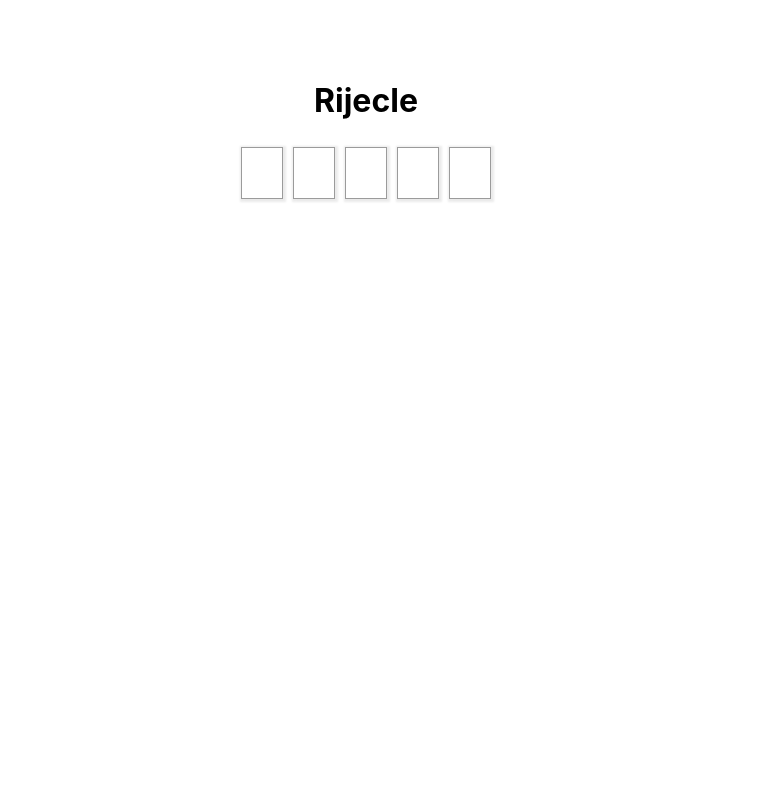
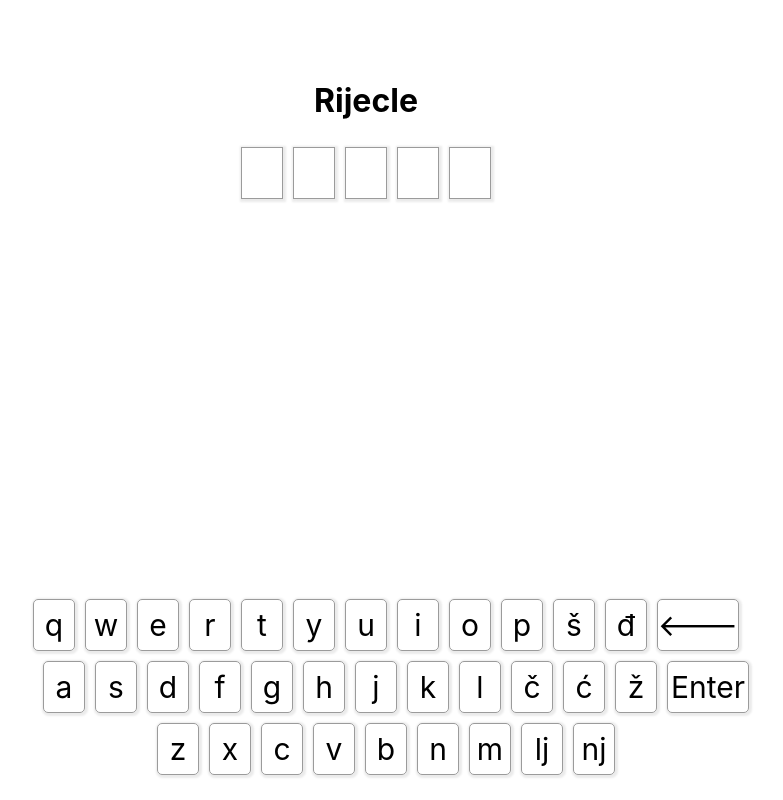
Before and after one commit to Mats01/rijecle, a React (Create React App) app: page / in a window 1280 px wide. Shown: the whole page, without its empty margins (274-1057 px from the left). Built offline with nearby package versions, Linux system fonts and the light colour scheme.

Commit message:
add on-screen keyboard

```diff
--- a/src/App.css
+++ b/src/App.css
@@ -28,10 +28,16 @@
   color: #61dafb;
 }
 
+.key:active {
+  box-shadow: none !important;
+}
+
+
 @keyframes App-logo-spin {
   from {
     transform: rotate(0deg);
   }
+
   to {
     transform: rotate(360deg);
   }
--- a/src/App.tsx
+++ b/src/App.tsx
@@ -1,8 +1,11 @@
 import React, { FC, useCallback, useEffect, useState } from 'react';
 import logo from './logo.svg';
 import './App.css';
+import Keyboard from './Keyboard';
 
 const isAlpha = (ch: string): boolean => {
+  if (ch === 'lj') return true;
+  if (ch === 'nj') return true;
   return /^[A-ZŠĐŽČĆ]$/i.test(ch);
 }
 
@@ -35,6 +38,15 @@ const styles = {
     flexDirection: 'row' as 'row',
     margin: 'auto',
   },
+  keyboardContainer: {
+    position: 'absolute' as 'absolute',
+    bottom: 20,
+    left: 20,
+    width: '100%',
+    display: 'flex',
+    alighItems: 'center',
+
+  },
 }
 
 function App() {
@@ -51,19 +63,23 @@ function App() {
   //   }
   // }, [previousWords]);
 
-  const getKey = useCallback(
-    (e: KeyboardEvent) => {
-      if (e.key === 'Backspace') {
+  const acceptLetter = useCallback((key: string) => {
+    if (key === 'Backspace') {
       setWord(word.slice(0, -1));
     }
-      if (e.key === 'Enter') {
+    if (key === 'Enter') {
       word.length === 5 && checkWord();
     }
-      else if (isAlpha(e.key)) {
+    else if (isAlpha(key)) {
       if (word.length < 5) {
-          setWord([...word, e.key]);
+        setWord([...word, key]);
       }
     }
+  }, [word]);
+
+  const getKeyFromPhisycalKeyboard = useCallback(
+    (e: KeyboardEvent) => {
+      acceptLetter(e.key);
     }, [word])
 
   const getWiktionary = async (): Promise<boolean> => {
@@ -131,9 +147,9 @@ function App() {
   }
 
   useEffect(() => {
-    document.addEventListener('keydown', getKey);
+    document.addEventListener('keydown', getKeyFromPhisycalKeyboard);
     return () => {
-      document.removeEventListener('keydown', getKey);
+      document.removeEventListener('keydown', getKeyFromPhisycalKeyboard);
     }
 
   }, [word])
@@ -145,6 +161,11 @@ function App() {
         <Guesses word={guess.word} colors={guess.colors} key={index.toString()} />
       ))}
       <Guesses word={word} colors={colors} />
+      <div
+        style={styles.keyboardContainer}
+      >
+        <Keyboard correct={[]} incorrect={[]} sendKeyPress={(key) => acceptLetter(key)} />
+      </div>
     </div >
   );
 }
--- /dev/null
+++ b/src/Keyboard.tsx
@@ -0,0 +1,84 @@
+import React, { FC } from 'react'
+
+
+const styles = {
+  wrapper: {
+    display: 'flex',
+    flexDirection: 'column' as 'column',
+    margin: 'auto',
+  },
+  row: {
+    display: 'flex',
+    flexDirection: 'row' as 'row',
+    margin: 'auto',
+  },
+  key: {
+    border: '1px solid rgb(155,155,155)',
+    width: 40,
+    height: 50,
+    margin: 5,
+    fontSize: 30,
+    display: 'flex',
+    textAlign: 'center' as 'center',
+    justifyContent: 'center' as 'center',
+    alignItems: 'center' as 'center',
+    boxShadow: '1px 1px 2px 2px rgba(55,55,55,0.1)',
+    borderRadius: '5px',
+    cursor: 'pointer',
+  }
+}
+
+
+const Keyboard: FC<{ correct: string[], incorrect: string[], sendKeyPress: (key: string) => void }> = ({ correct, incorrect, sendKeyPress }) => {
+
+  const firstRow = ['q', 'w', 'e', 'r', 't', 'y', 'u', 'i', 'o', 'p', 'š', 'đ'];
+  const secondRow = ['a', 's', 'd', 'f', 'g', 'h', 'j', 'k', 'l', 'č', 'ć', 'ž'];
+  const thirdRow = ['z', 'x', 'c', 'v', 'b', 'n', 'm', 'lj', 'nj'];
+
+  return (
+    <>
+      <div style={styles.wrapper}>
+        <div style={styles.row}>
+          <>
+            {firstRow.map(key => (
+              <div style={styles.key} key={key} className='key'
+                onClick={() => sendKeyPress(key)}
+              >
+                {key}
+              </div>
+            ))}
+          </>
+          <div
+            style={{ ...styles.key, width: 80 }}
+            onClick={() => sendKeyPress('Backspace')}
+          >{'<---'}</div>
+        </div>
+        <div style={{ ...styles.row, marginLeft: 20 }}>
+          <>
+            {secondRow.map(key => (
+              <div style={styles.key} key={key} className='key'
+                onClick={() => sendKeyPress(key)}
+              >
+                {key}
+              </div>
+            ))}
+          </>
+          <div
+            style={{ ...styles.key, width: 80 }}
+            onClick={() => sendKeyPress('Enter')}
+          >{'Enter'}</div>
+        </div>
+        <div style={styles.row}>
+          {thirdRow.map(key => (
+            <div style={styles.key} key={key} className='key'
+              onClick={() => sendKeyPress(key)}
+            >
+              {key}
+            </div>
+          ))}
+        </div>
+      </div>
+    </>
+  )
+}
+export default Keyboard
```
Lines whose indentation alone changed are shown as unchanged.
